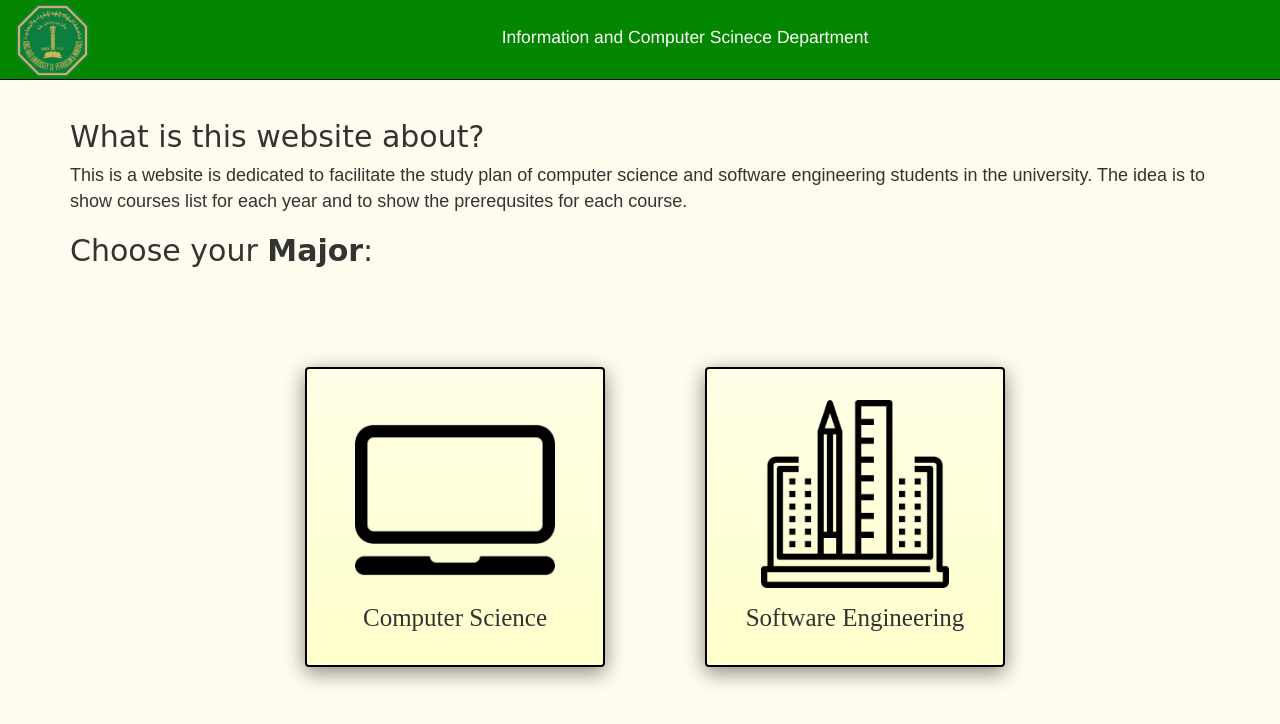
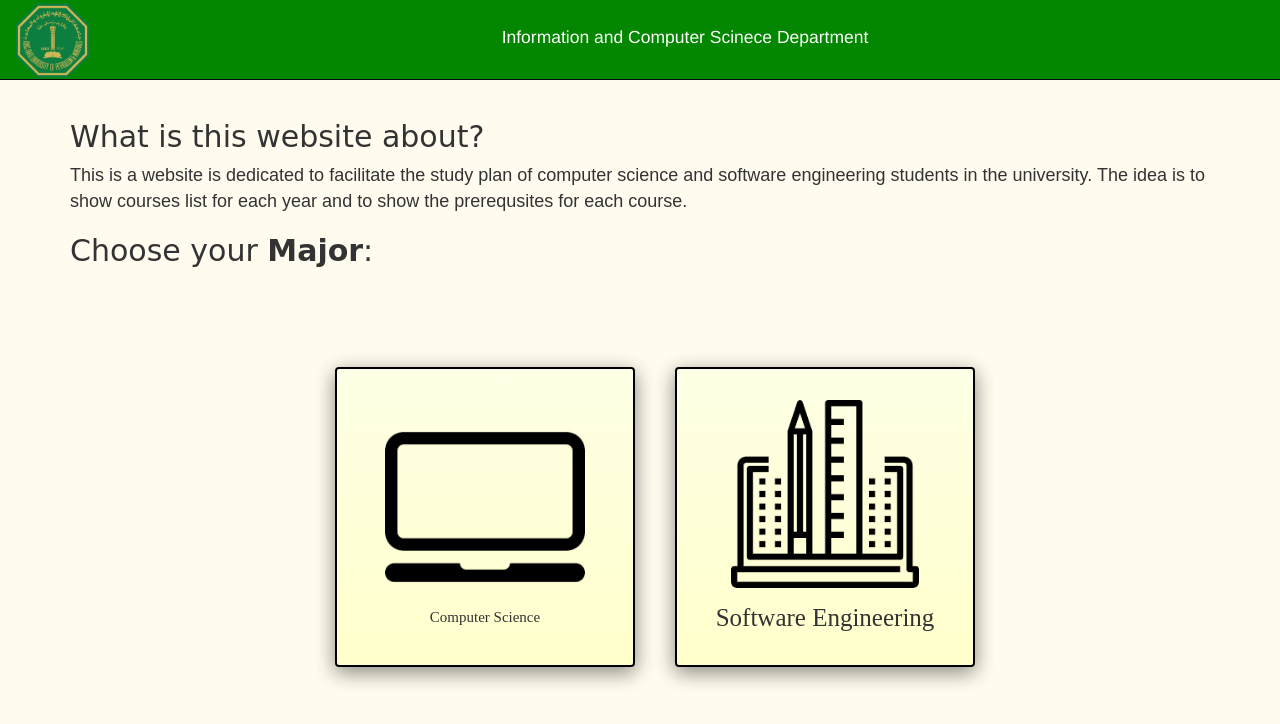
Before and after one commit to MagedSaeed/CS_SWE_Degree_Plan, a plain HTML site: page main.html in a window 1280 px wide. Drawn offline with nearby package versions, Linux system fonts and the light colour scheme.

Commit message:
minor changes to the margin of the major's buttons.

```diff
--- a/main.css
+++ b/main.css
@@ -50,20 +50,20 @@ h2{
 .container .majors .csb {
   height: 300px;
   width: 300px;
-  margin-right: 50px;
+  margin-right: 25px;
   background: linear-gradient(180deg, #ffffe6, #ffffcc) !important;
   border-style: solid;
   border-width:2px;
   border-color: black;
   box-shadow: 0 5px 20px 0 rgba(0, 0, 0, 0.3), 0 6px 20px 0 rgba(0, 0, 0, 0.2);
-  font-size: 25px;
+  font-size: 15px;
   font-family: serif;
 }
 
 .container .majors .sweb {
   height: 300px;
   width: 300px;
-  margin-left: 50px;
+  margin-left: 15px;
   background: linear-gradient(180deg, #ffffe6, #ffffcc) !important;
   border-style: solid;
   border-width:2px;
```
